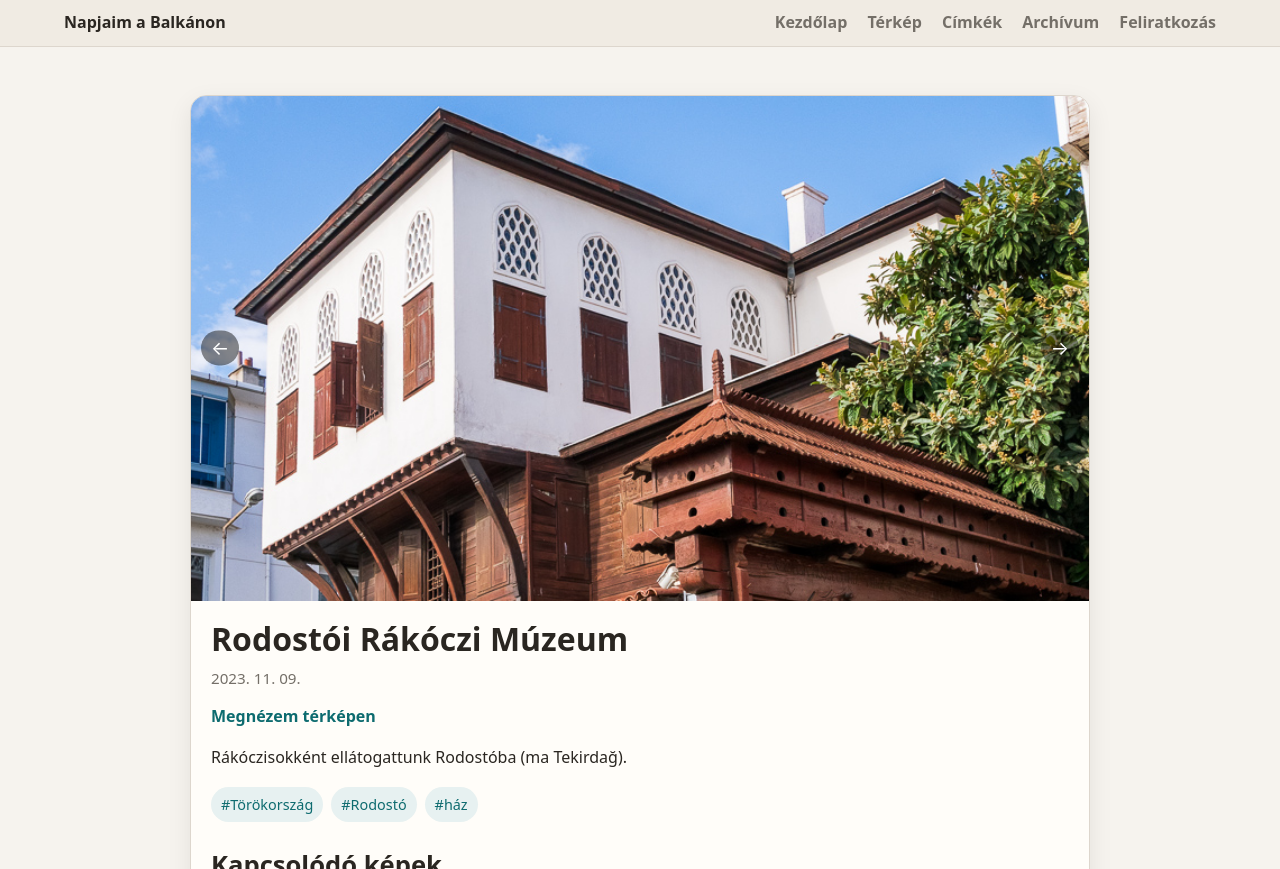
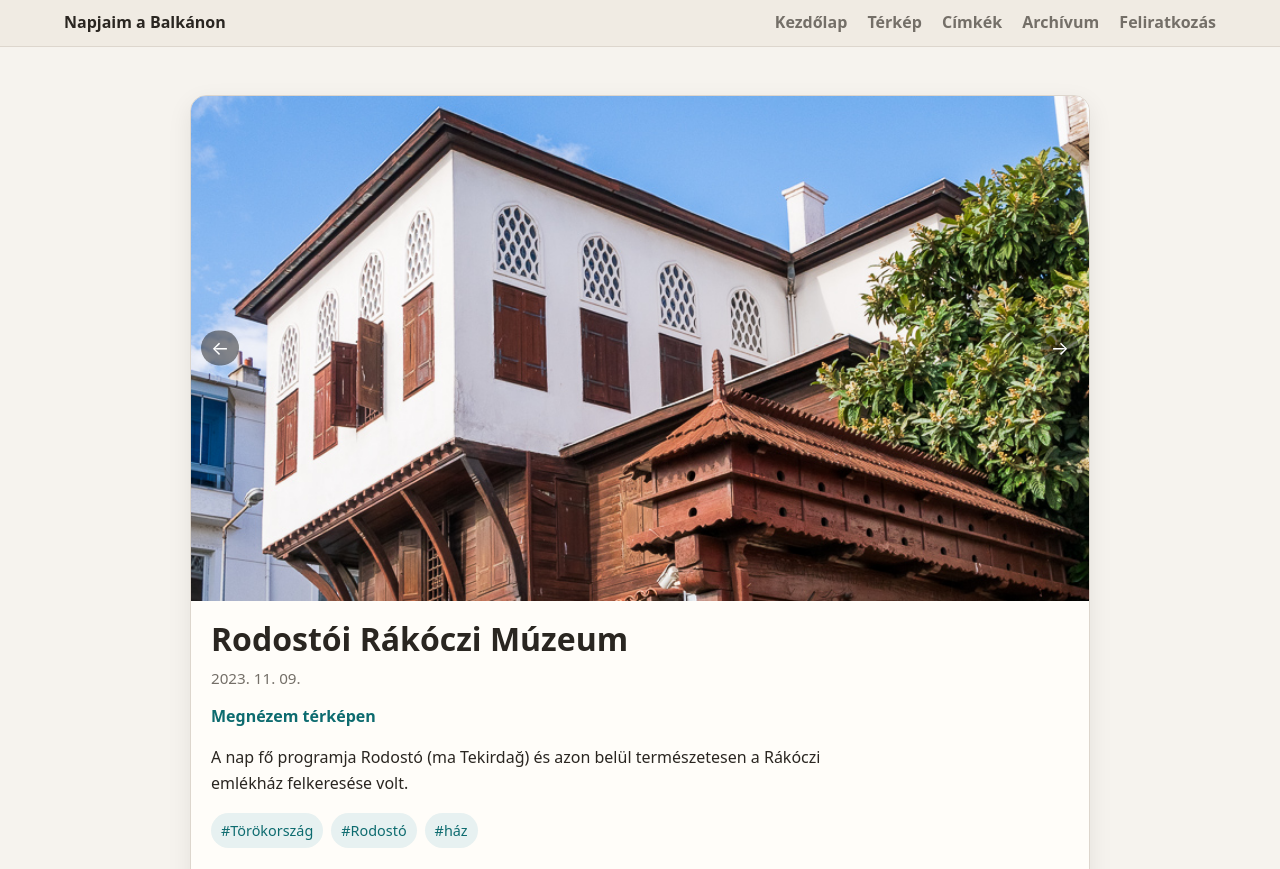
Before and after one commit to havassy/fotoblog, a Jekyll site: the page built from _posts/2023-11-09-rodosto_rakoczi.md, in a window 1280 px wide. Shown: the top 869 px of the page. Built offline with Jekyll 4.4.1, drawn with Linux system fonts in a browser that asks for light colours; grey boxes are pictures that could not be loaded.

Commit message:
Auto-create/update posts from images [skip ci]

```diff
--- a/_posts/2023-11-09-rodosto_rakoczi.md
+++ b/_posts/2023-11-09-rodosto_rakoczi.md
@@ -13,7 +13,7 @@ tags:
   - "Törökország"
   - "Rodostó"
   - "ház"
-description: "Rákóczisokként ellátogattunk Rodostóba (ma Tekirdağ)."
+description: "A nap fő programja Rodostó (ma Tekirdağ) és azon belül természetesen a Rákóczi emlékház felkeresése volt."
 ---
 
-Rákóczisokként ellátogattunk Rodostóba (ma Tekirdağ).
+A nap fő programja Rodostó (ma Tekirdağ) és azon belül természetesen a Rákóczi emlékház felkeresése volt.
```
